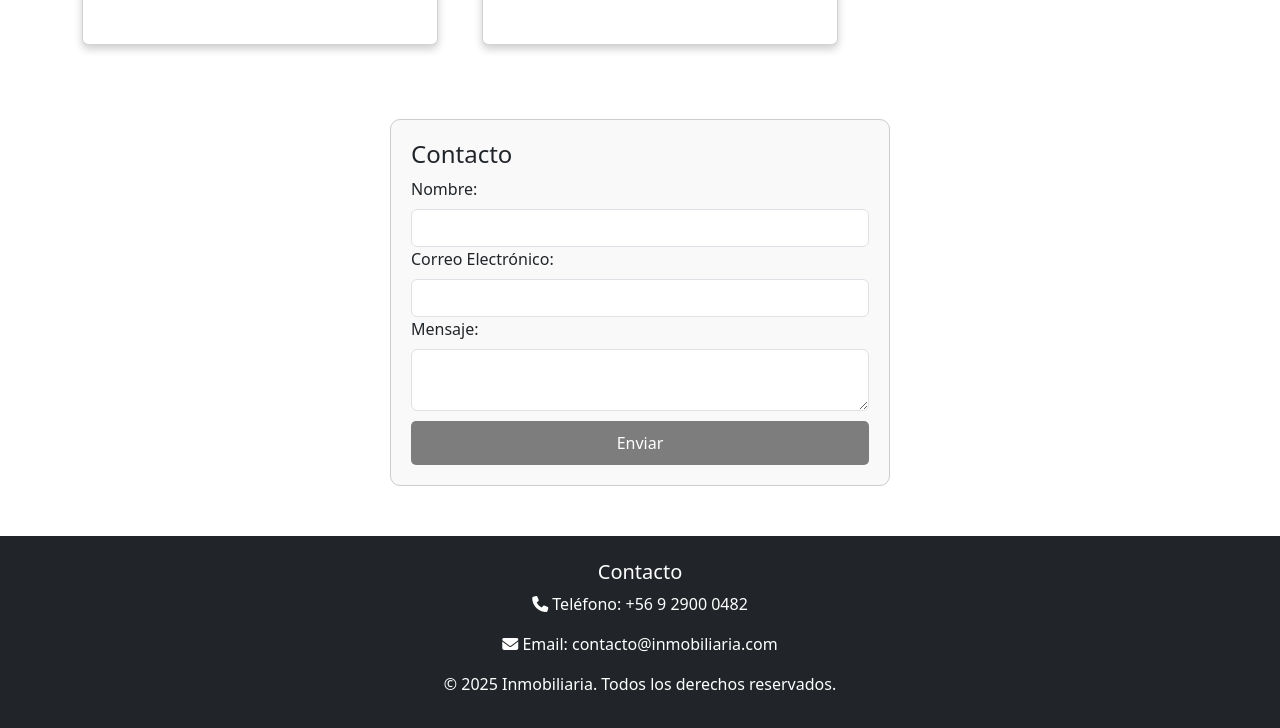
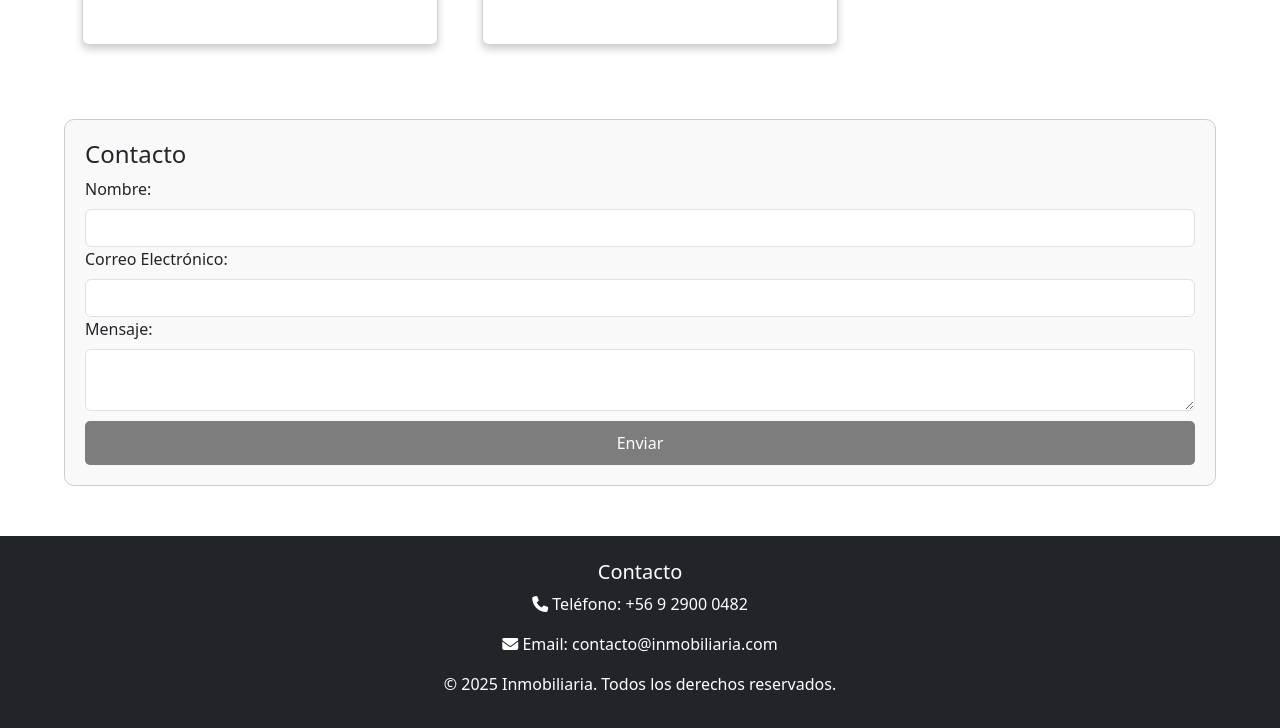
Before and after one commit to FernaRios1/terrenos, a plain HTML site: page index.html in a window 1280 px wide. Shown: the part 807-1535 px from the top of the page. Drawn offline with nearby package versions, Linux system fonts and the light colour scheme.

Commit message:
Mejorando form

```diff
--- a/assets/css/estilos.css
+++ b/assets/css/estilos.css
@@ -60,7 +60,7 @@ body {
 
 /* Formulario */
 form {
-    max-width: 500px;
+    max-width: 90%;
     margin: 50px auto;
     padding: 20px;
     border: 1px solid #ccc;
```
